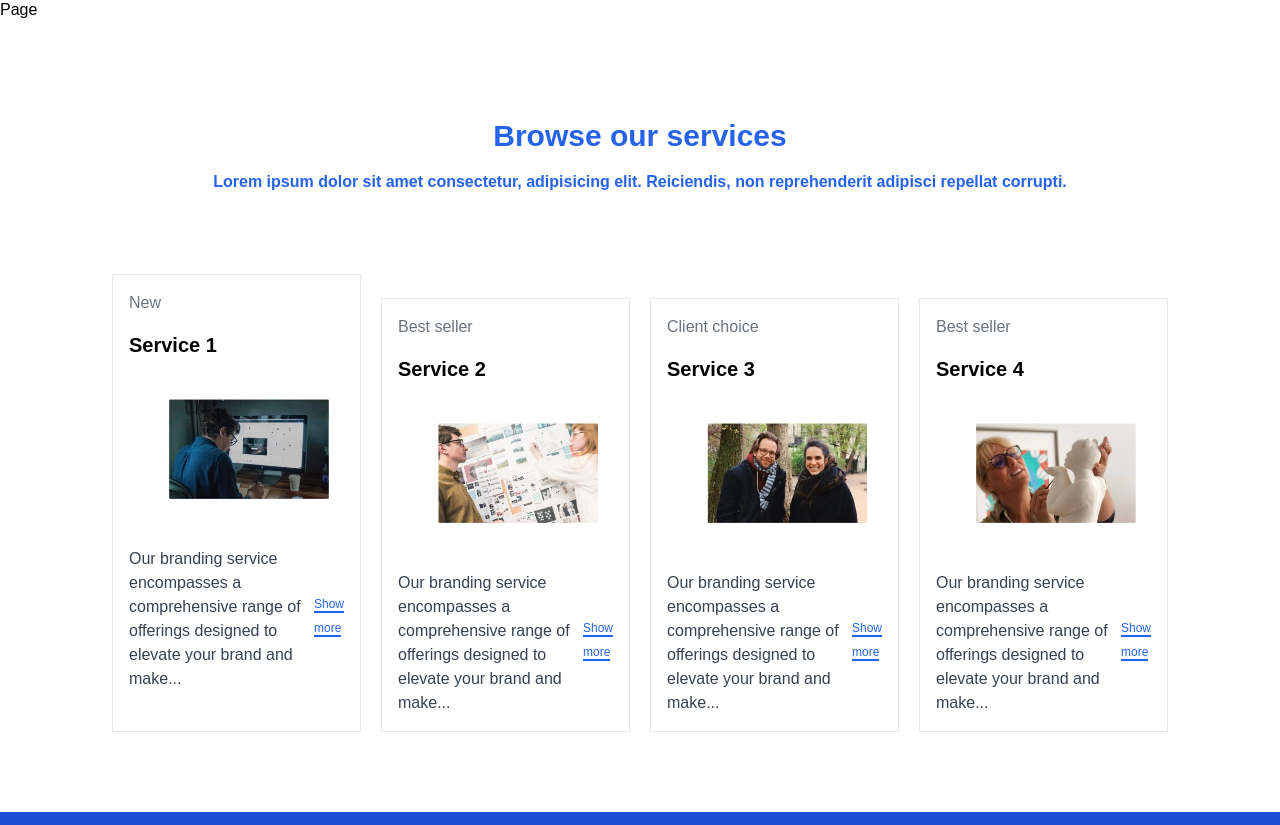
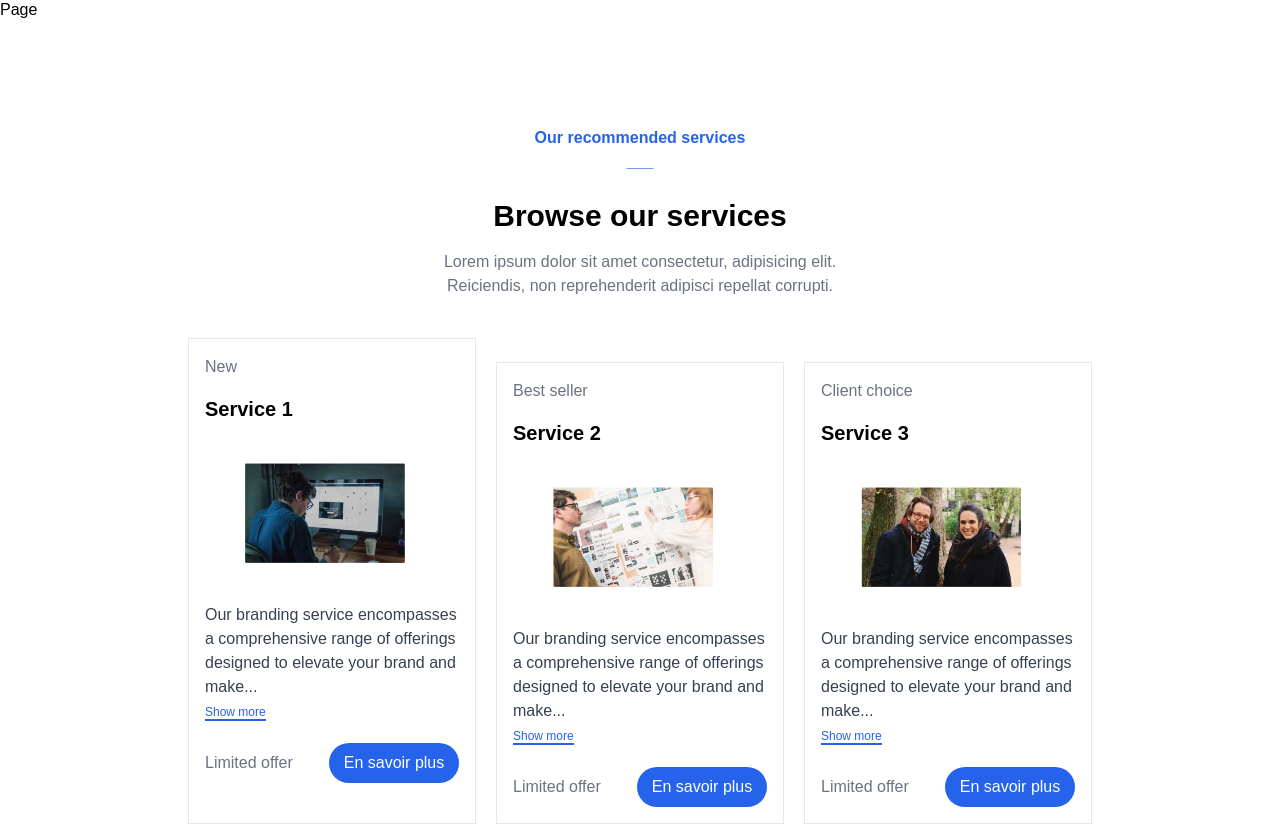
Before and after one commit to samah-abroud/Smalter, a React (Vite) app: page / in a window 1280 px wide. Shown: the part 2804-3629 px from the top of the page. Built offline with nearby package versions, Linux system fonts and the light colour scheme.

Commit message:
Update services.jsx

```diff
--- a/src/pages/services.jsx
+++ b/src/pages/services.jsx
@@ -10,7 +10,7 @@ function Services() {
       type: "New",
       name: "Service 1",
       picture: Serv1,
-      description: "Our branding service encompasses a  comprehensive range of offerings designed to elevate your brand and make..."
+      description: "Our branding service encompasses a comprehensive range of offerings designed to elevate your brand and make..."
     },
     {
       type: "Best seller",
@@ -33,22 +33,31 @@ function Services() {
   ];
 
   return (
-    <div id="services" className="m-8">
-    <div className="flex flex-col justify-center pt-16 items-center text-blue-600 font-semibold text-s text-center">
-    <h1 className="text-3xl font-bold">Browse our services</h1>
-        <p className="mt-4">Lorem ipsum dolor sit amet consectetur, adipisicing elit. Reiciendis, non reprehenderit adipisci repellat corrupti.</p>
+    <div id="services" className="mt-10">
+      <div className="flex flex-col justify-center pt-16 items-center text-blue-600 font-semibold text-s text-center">
+        <p>Our recommended services</p>
+        <span className='text-center'>___</span>
       </div>
+      <h1 className="text-3xl font-bold text-center mt-6">Browse our services</h1>
 
-      <div className="space-y-6 flex gap-5 m-20 ">
+      <p className="mt-4 text-center text-gray-500">Lorem ipsum dolor sit amet consectetur, adipisicing elit. <br /> Reiciendis, non reprehenderit adipisci repellat corrupti.</p>
+
+      <div className="space-y-6 flex justify-center gap-5 m-10 flex-wrap">
         {service.map((item, index) => (
-          <div key={index} className="border p-4">
-             <p className="text-gray-500">{item.type}</p>
+          <div key={index} className="border p-4 w-72">
+            <p className="text-gray-500">{item.type}</p>
             <h3 className="text-xl font-semibold mt-4">{item.name}</h3>
             <img src={item.picture} className='w-40 m-10' />
-            <div className='flex items-center'>
-  <p className="mt-2 text-gray-700">{item.description}</p>
-   <span><a href="" className='border-blue-600 text-blue-600 text-xs border-b-2'>Show more</a></span>
-              </div>
+
+              <p className="mt-2 text-gray-700">{item.description}</p>
+              <span><a href="" className='border-blue-600 text-blue-600 text-xs border-b-2'>Show more</a></span>
+
+              <div className="flex items-center justify-between mt-5">
+  <p className=" py-2 rounded-full mr-4 text-gray-500">Limited offer</p>
+  <button className="bg-blue-600 text-white w-[130px] h-[40px] rounded-full flex items-center justify-center">
+En savoir plus
+  </button>
+</div>
 
           </div>
         ))}
```
